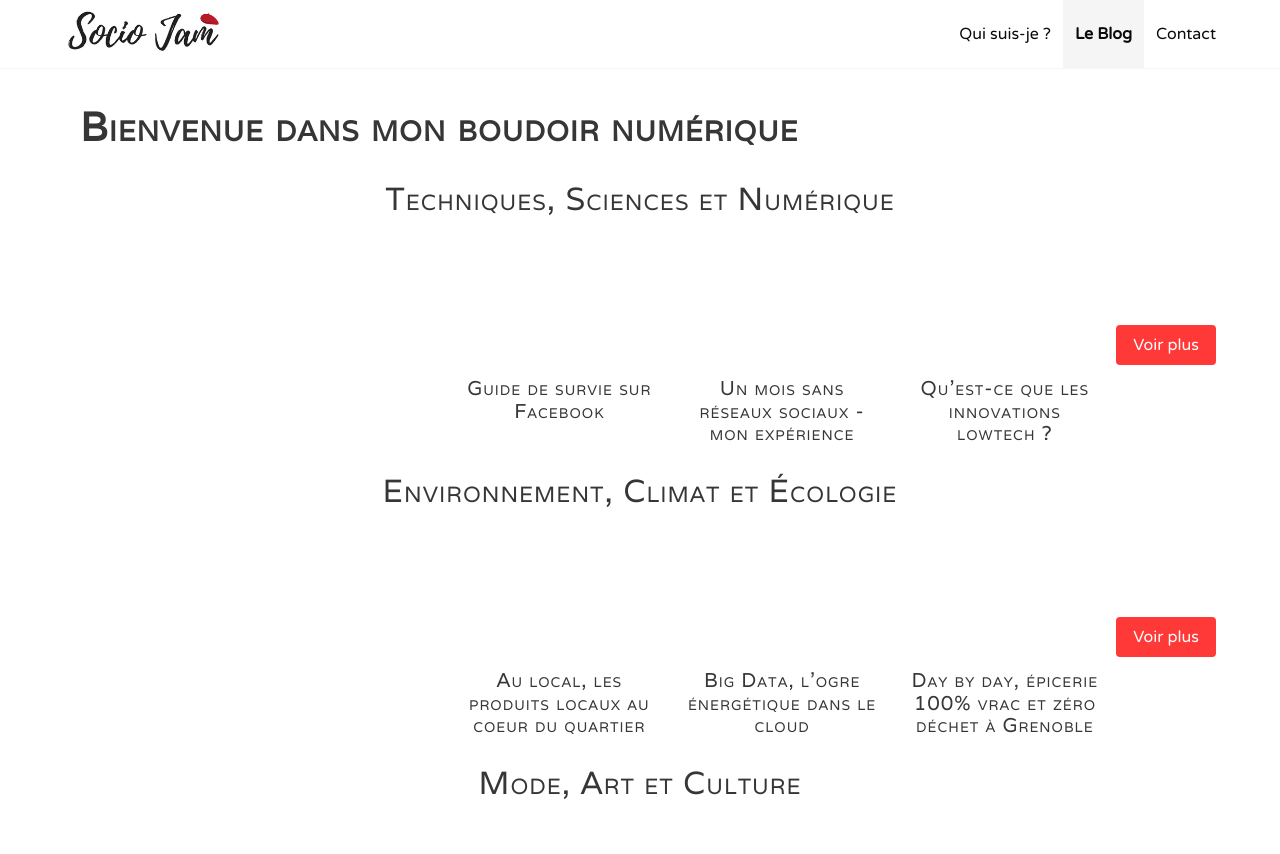
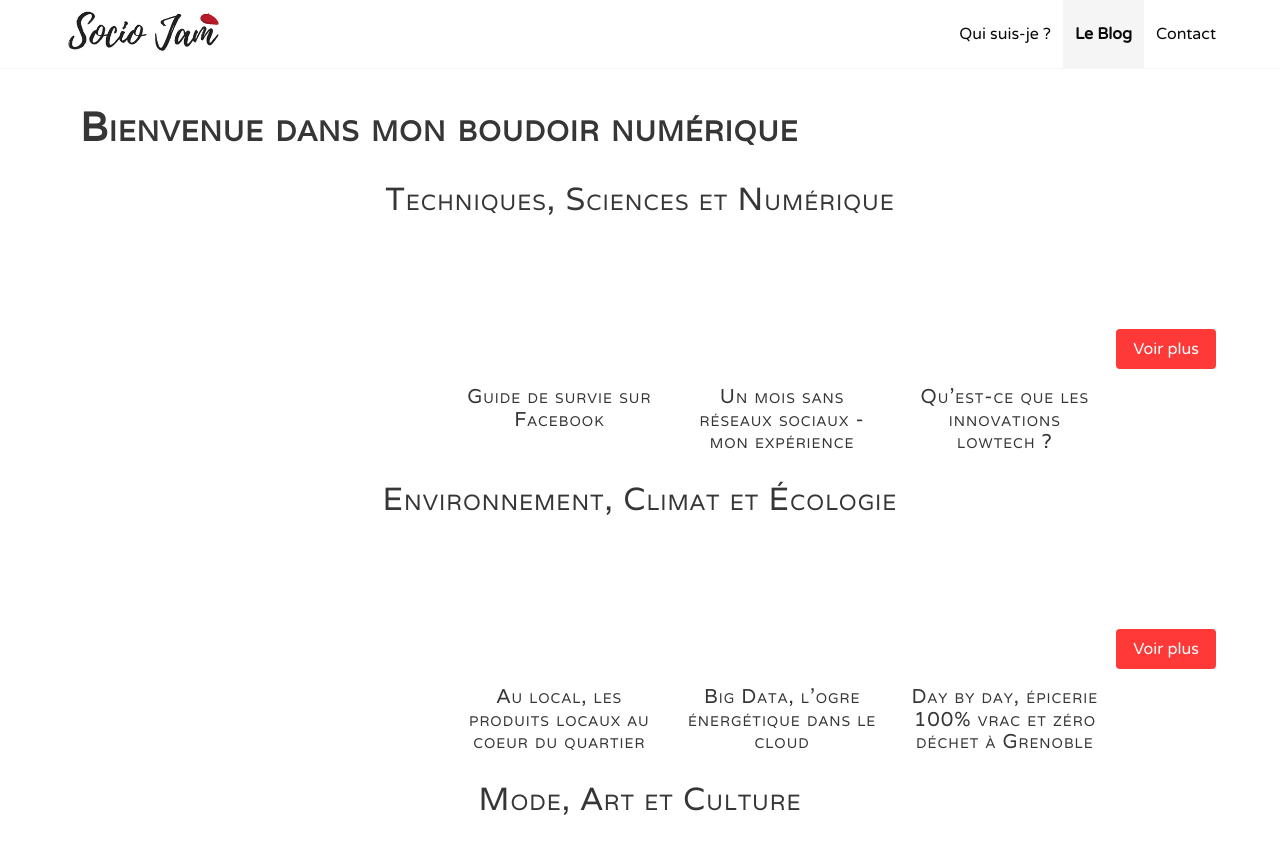
Before and after one commit to marguerite-p/marguerite-p.github.io, a Jekyll site: the page built from _custom_pages/blog.html, in a window 1280 px wide and 900 px high. Shown: the top 854 px of the window. Built offline with Jekyll 4.4.1, drawn with Linux system fonts in a browser that asks for light colours; a style sheet for code colours, icons or effects is not loaded.

Commit message:
add small margin top on post preview title

```diff
--- a/_includes/post_preview.html
+++ b/_includes/post_preview.html
@@ -4,7 +4,7 @@
       <figure class="image is-3by2">
         <img data-src="{{ image }}" alt="{{ post.title }}">
       </figure>
-      <h2 class="title is-size-5 has-text-centered">{{ post.title }}</h2>
+      <h2 class="title is-size-5 has-text-centered mt-2">{{ post.title }}</h2>
       {% if include.show_excerpt %}
       {% assign description = post.preview_description | default: post.meta_description | default: post.excerpt | strip_html | normalize_whitespace | truncate: 100 | escape %}
       <p class="post-preview__excerpt has-text-justified">{{ description }}</p>
```
